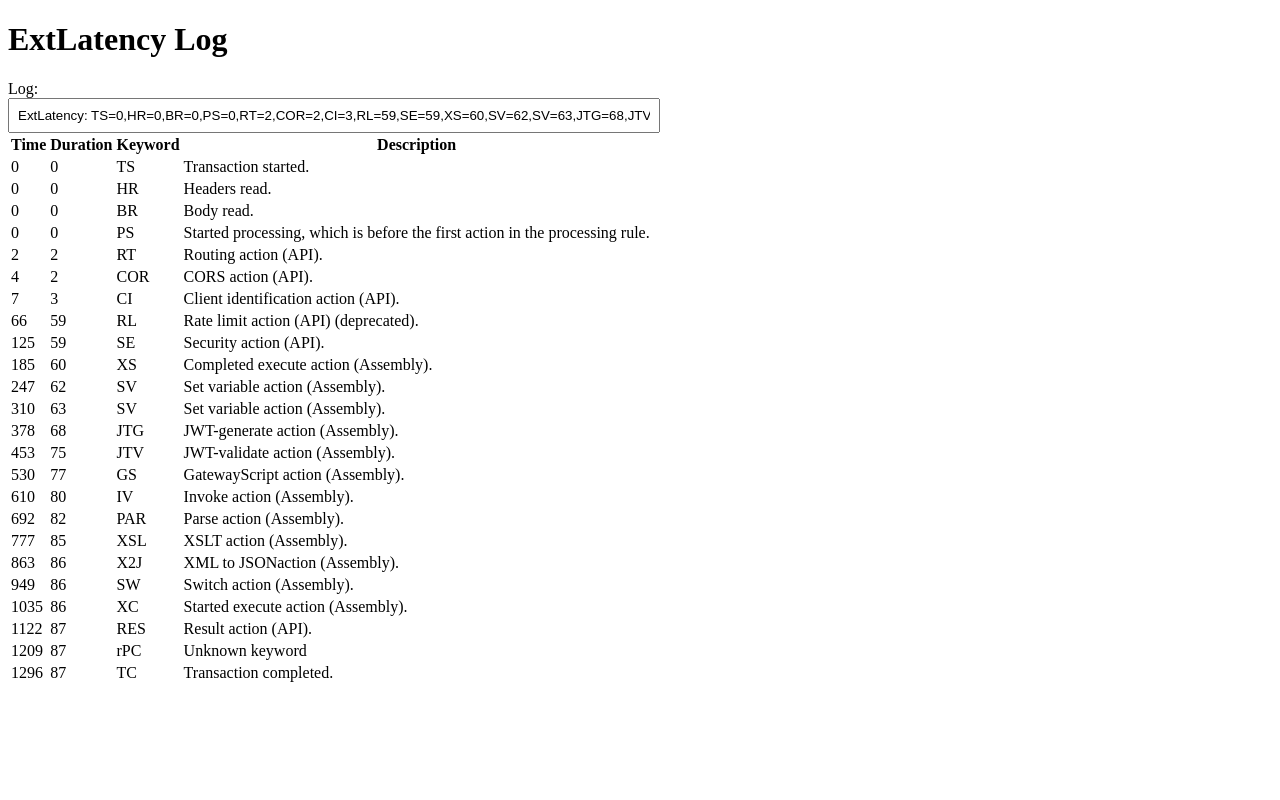
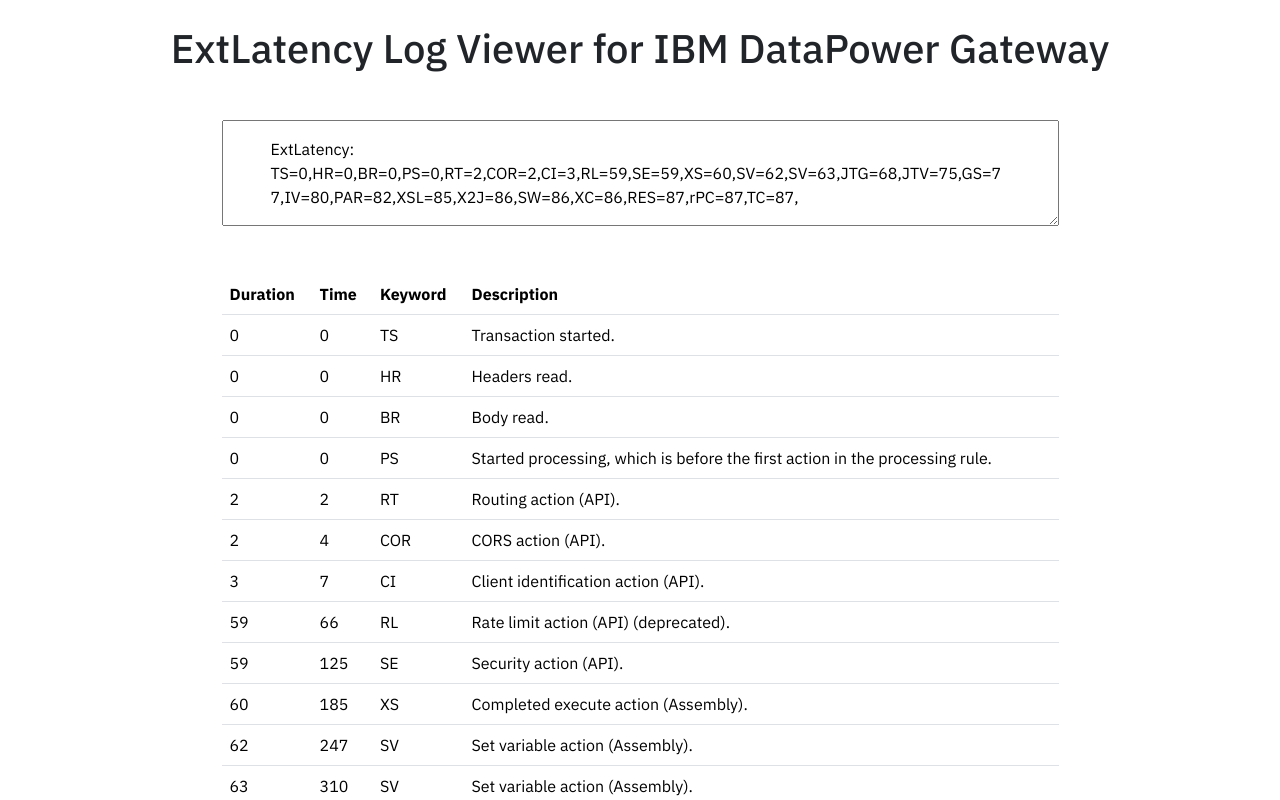
Before and after one commit to Carrasco-R/extlatency-visualizer, a SvelteKit app: page / in a window 1280 px wide. Shown: the top 800 px of the page. Built offline with nearby package versions, Linux system fonts and the light colour scheme.

Commit message:
update folders

```diff
--- a/src/app.html
+++ b/src/app.html
@@ -3,6 +3,18 @@
 	<head>
 		<meta charset="utf-8" />
 		<link rel="icon" href="%sveltekit.assets%/favicon.png" />
+		<link rel="preconnect" href="https://fonts.googleapis.com">
+		<link rel="preconnect" href="https://fonts.gstatic.com" crossorigin>
+		<link href="https://fonts.googleapis.com/css2?family=IBM+Plex+Sans:ital,wght@0,100;0,200;0,300;0,400;0,500;0,600;0,700;1,100;1,200;1,300;1,400;1,500;1,600;1,700&display=swap" rel="stylesheet">
+		<link href="https://cdn.jsdelivr.net/npm/bootstrap@5.3.3/dist/css/bootstrap.min.css" rel="stylesheet" integrity="sha384-QWTKZyjpPEjISv5WaRU9OFeRpok6YctnYmDr5pNlyT2bRjXh0JMhjY6hW+ALEwIH" crossorigin="anonymous">
+		<script src="https://cdn.jsdelivr.net/npm/bootstrap@5.3.3/dist/js/bootstrap.bundle.min.js" integrity="sha384-YvpcrYf0tY3lHB60NNkmXc5s9fDVZLESaAA55NDzOxhy9GkcIdslK1eN7N6jIeHz" crossorigin="anonymous"></script>
+		<style>
+			body{
+				font-family: "IBM Plex Sans", sans-serif !important;
+				font-weight: 400;
+				font-style: normal;
+			}
+		</style>
 		<meta name="viewport" content="width=device-width, initial-scale=1" />
 		%sveltekit.head%
 	</head>
--- /dev/null
+++ b/src/routes/+layout.svelte
@@ -0,0 +1,3 @@
+<main class="container">
+    <slot/>
+</main>
--- a/src/routes/+page.svelte
+++ b/src/routes/+page.svelte
@@ -25,52 +25,10 @@
 
     }
     update({target: {value: log}})
+    // TODO: Add "==" in action table
 </script>
 
-<h1>ExtLatency Log</h1>
+<h1 class="text-center my-4">ExtLatency Log Viewer for IBM DataPower Gateway</h1>
 
-<label for="logInput">Log: </label>
-<input type="text" name="logInput" id="logInput" bind:value={log} on:change={update}>
-
-<div>
-    <ActionTable {actions}/>
-</div>
-
-<!-- <div>
-    <div class="row">
-        <div class="col">Request Processing</div>
-        <div class="col">
-            {#each requestProcessing as requestKeyword}
-                <div>
-                    {requestKeyword}
-                </div>
-            {/each}
-        </div>
-    </div>
-    <div class="row">
-        <div class="col">Response Processing</div>
-        <div class="col">
-            {#each responseProcessing as responseKeyword}
-                <div>
-                    {responseKeyword}
-                </div>
-            {/each}
-        </div>
-    </div>
-</div> -->
-
-
-<style>
-    .row{
-        display: flex;
-        flex-direction: row;
-    }
-    .row > div{
-        margin-inline: 1em;
-    }
-    #logInput{
-        display: block;
-        width: 50%;
-        padding: 0.5rem;
-    }
-</style>
+<textarea class="w-75 h-25 d-block px-5 py-3 mx-auto my-5" rows="3" name="logInput" id="logInput" bind:value={log} on:change={update} />
+<ActionTable {actions}/>
--- a/src/routes/ActionTable.svelte
+++ b/src/routes/ActionTable.svelte
@@ -26,13 +26,14 @@
 
 </script>
 
-<table>
+<table class="mx-auto table w-75">
+    <thead>
         <tr>
             <th>
-            Time
+                Duration
             </th>
             <th>
-            Duration
+                Time
             </th>
             <th>
                 Keyword
@@ -41,12 +42,16 @@
                 Description
             </th>
         </tr>
+    </thead>
+    <tbody>
+
         {#each formattedData as {time, duration, keyword, description}}
         <tr>
+            <td>{duration}</td>
             <td>{time}</td>
-            <td>{duration}</td>
             <td>{keyword}</td>
             <td>{description}</td>
         </tr>
         {/each}
+    </tbody>
 </table>
```
Lines whose indentation alone changed are shown as unchanged.
